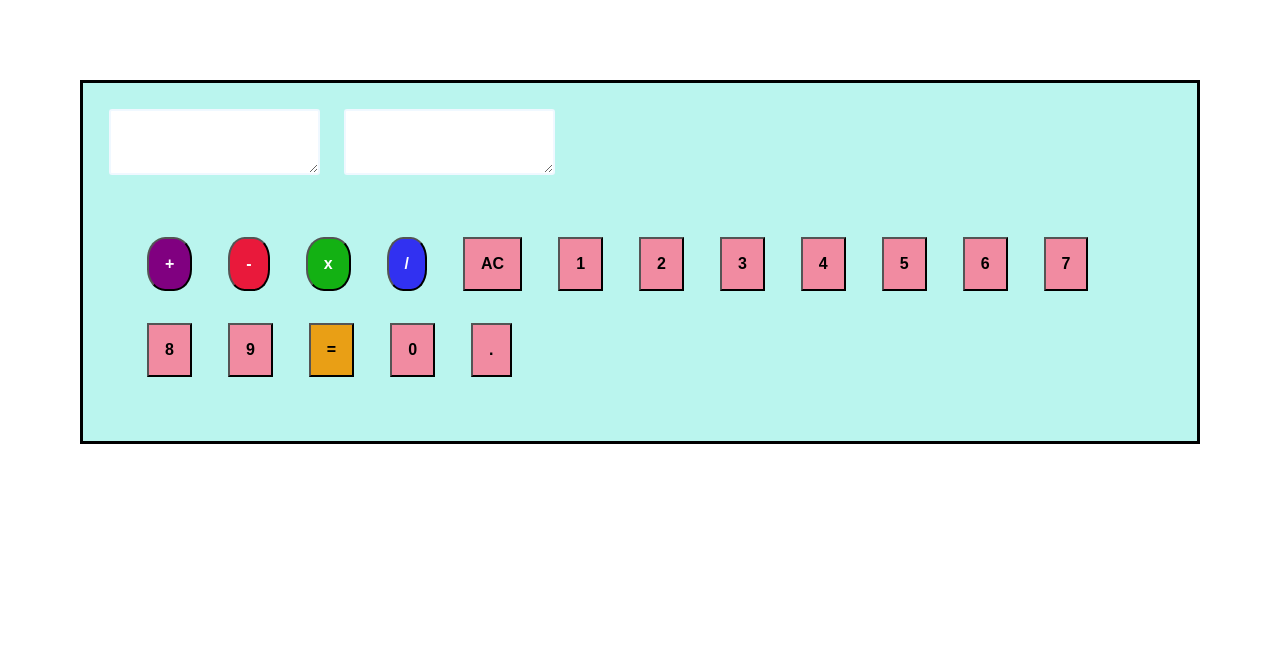
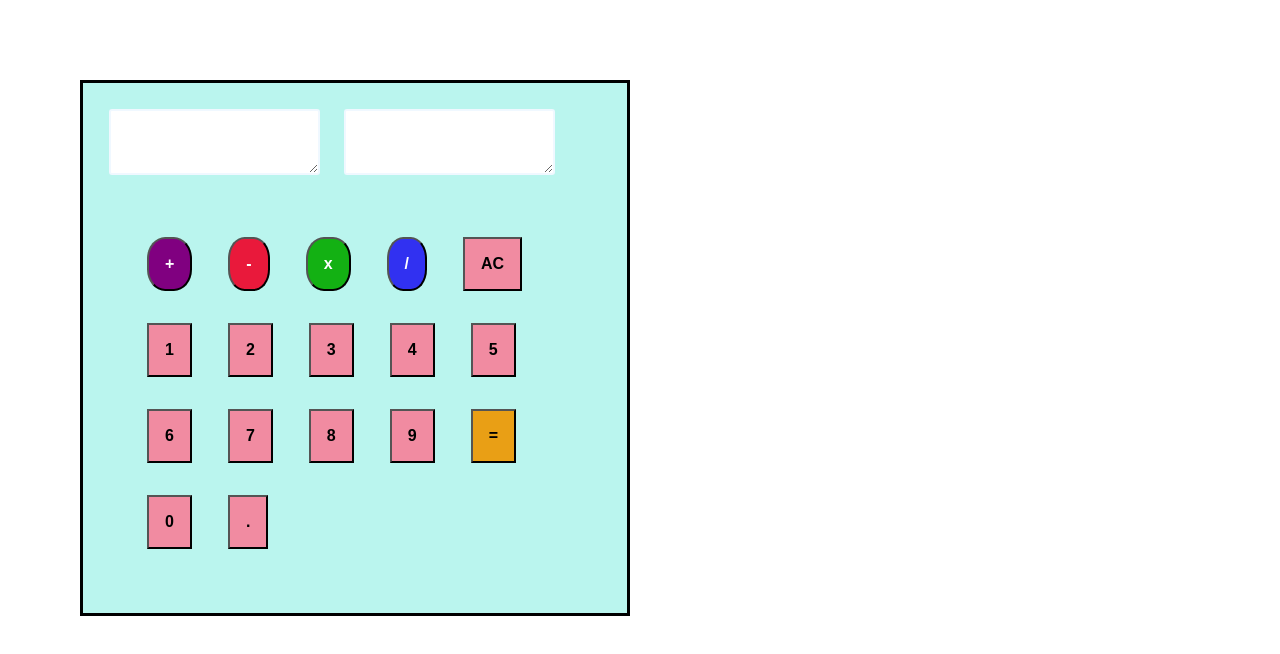
Before and after one commit to meesha94/calculator-js, a plain HTML site: page index.html in a window 1280 px wide. Drawn offline with Linux system fonts and the light colour scheme.

Commit message:
added media responsivness

```diff
--- a/styles.scss
+++ b/styles.scss
@@ -81,14 +81,13 @@
     #equals {
       grid-area: equals;
     }
-    };
+  }
 
-    textarea{
+  textarea {
     margin: 10px;
     border: 2px solid aliceblue;
     border-radius: 3px;
-    };
-
+  }
 
   #plus {
     background-color: purple;
@@ -96,7 +95,7 @@
     font-size: 1rem;
     font-weight: bolder;
     color: white;
-      };
+  }
 
   #minus {
     background-color: rgb(233, 25, 59);
@@ -104,14 +103,14 @@
     font-size: 1rem;
     font-weight: bolder;
     color: white;
-      };
+  }
   #times {
     background-color: rgb(19, 177, 19);
     border-radius: 40%;
     font-size: 1rem;
     font-weight: bolder;
     color: white;
-      };
+  }
 
   #divide {
     background-color: rgb(49, 49, 241);
@@ -119,19 +118,31 @@
     font-size: 1rem;
     font-weight: bolder;
     color: white;
-      };
+  }
   #equals {
     background-color: rgb(233, 159, 21);
     font-weight: bolder;
-      };
+  }
 
   button {
     background-color: rgb(241, 139, 161);
     font-size: 1rem;
     font-weight: bold;
-      };
+  }
 
   .display {
     border: 2px black solid;
   }
-    };
+}
+
+@media screen and (min-width: 600px) {
+  .calculator {
+    width: 70vw;
+  }
+}
+
+@media screen and (min-width: 992px) {
+  .calculator {
+    width: 40vw;
+  }
+} ;
```
Also changed, not shown: styles.css. Lines whose indentation alone changed are shown as unchanged.
